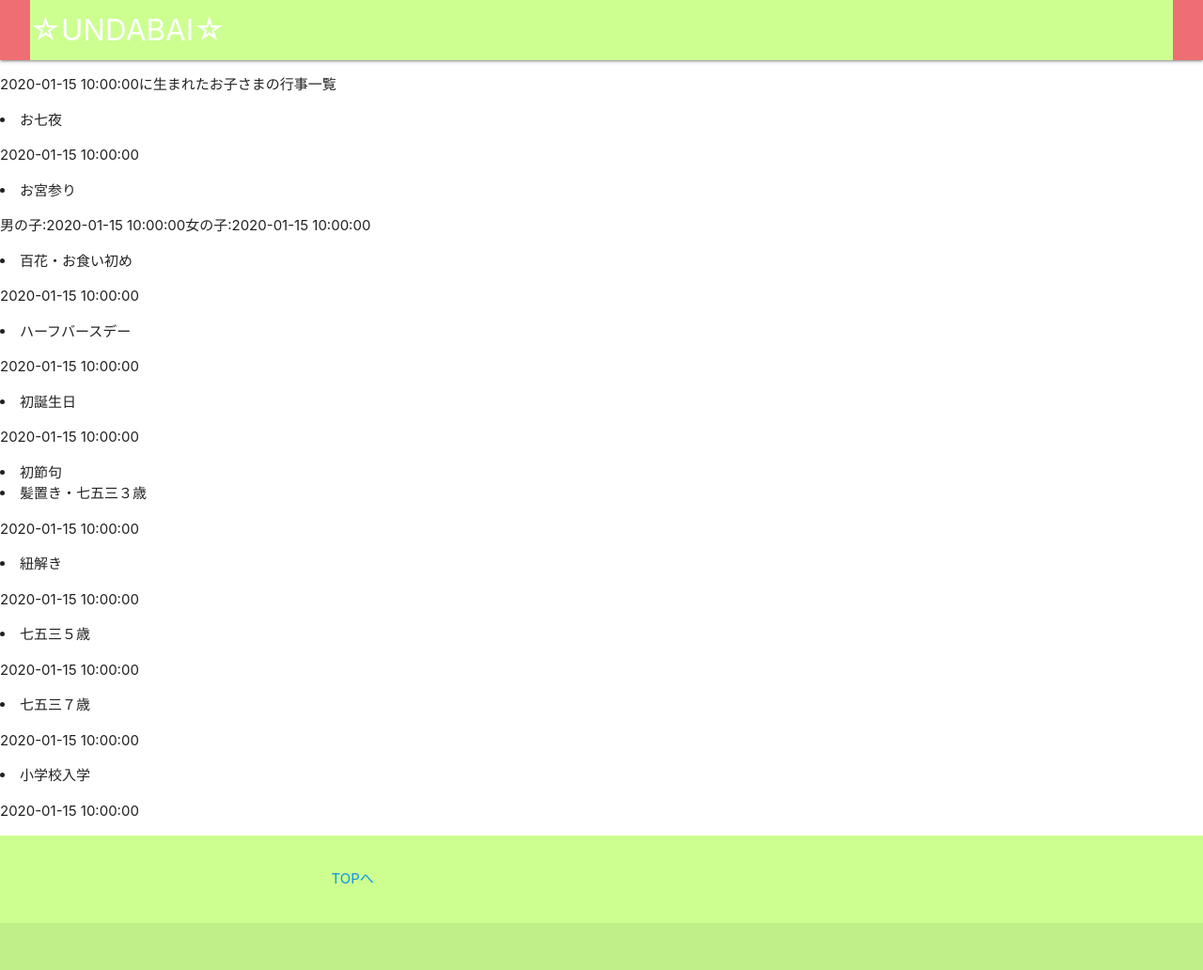
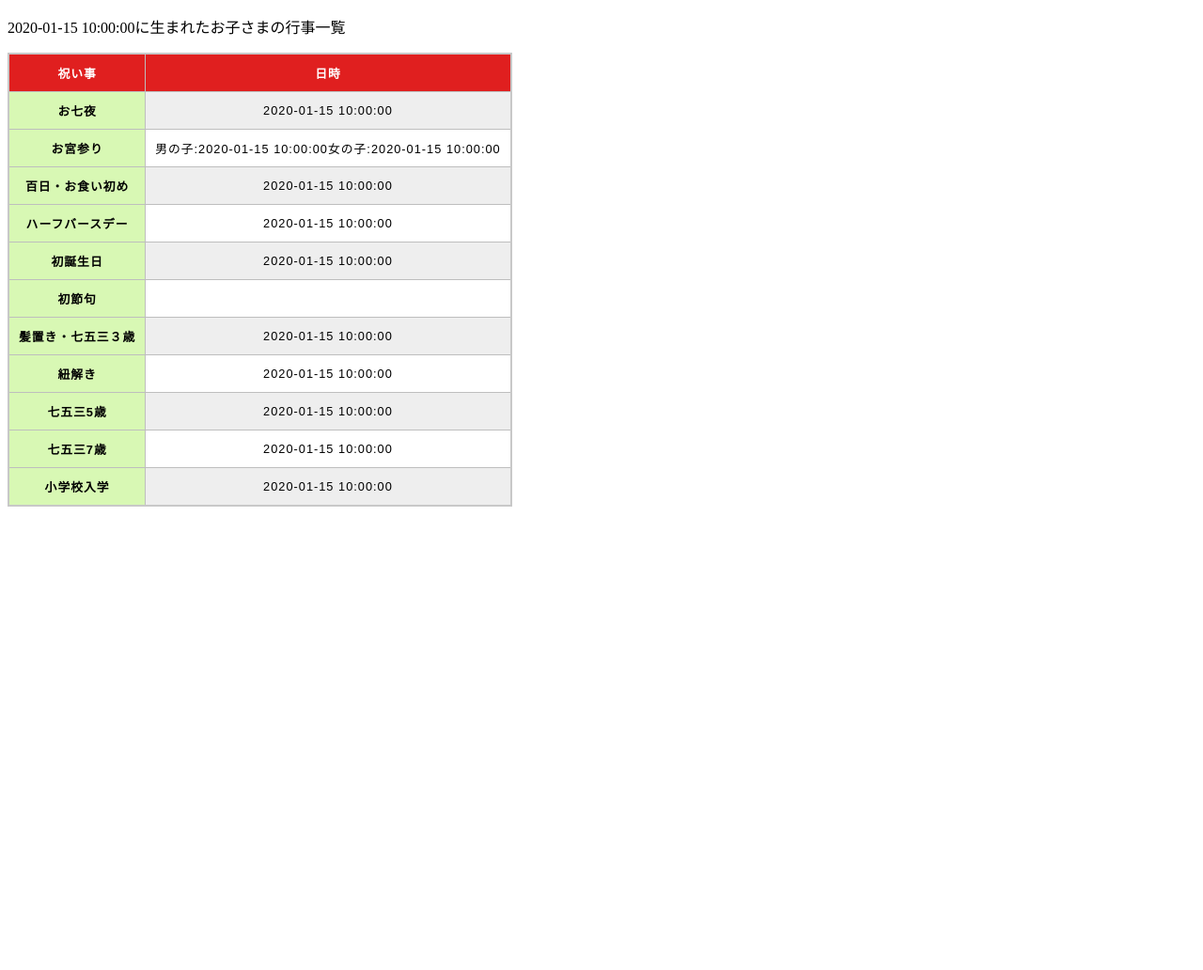
Before and after one commit to kanabassy/test, a Flask app: template templates/kekka.html in a window 1280 px wide. Shown: the whole page at 94% size. After the commit the page ends 539 px from the top, so only its background shows below. Run offline with Flask 2, Linux system fonts and the light colour scheme; the template is opened without the code that fills it: most values are stand-ins (such as "Sample title", 1, 10 or a date in 2020); some libraries are stand-ins or nearby versions.

Commit message:
html.cssの作成

```diff
--- a/static/css/style.css
+++ b/static/css/style.css
@@ -1,5 +1,36 @@
-@media only screen and (min-width: 601px) {
-    nav {
-        padding: 0 32px;
-    }
+
+td,
+th {
+    border: 1px solid rgb(190, 190, 190);
+    padding: 10px;
 }
+
+td {
+    text-align: center;
+}
+
+tr:nth-child(even) {
+    background-color: #eee;
+}
+
+th[scope="col"] {
+    background-color: hsl(0, 76%, 50%);
+    color: #fff;
+}
+
+th[scope="row"] {
+    background-color: hsl(88, 83%, 84%) ;
+}
+
+caption {
+    padding: 10px;
+    caption-side: bottom;
+}
+
+table {
+    border-collapse: collapse;
+    border: 2px solid rgb(200, 200, 200);
+    letter-spacing: 1px;
+    font-family: sans-serif;
+    font-size: .8rem;
+}
--- a/templates/kekka.html
+++ b/templates/kekka.html
@@ -1,28 +1,80 @@
-{% extends "base.html" %}
-{% block content %}
+
+
+<!DOCTYPE html>
+<html lang="en">
+<head>
+    <meta charset="UTF-8">
+    <meta http-equiv="X-UA-Compatible" content="IE=edge">
+    <meta name="viewport" content="width=device-width, initial-scale=1.0">
+    <title>Document</title>
+    <link rel="stylesheet" href="../static/css/style.css">
+</head>
+<body>
+
+</body>
+</html>
 
 <p>{{birthday}}に生まれたお子さまの行事一覧</p>
+<table>
+    <caption></caption>
+    <tr>
+        <th scope="col">祝い事</th>
+        <th scope="col">日時</th>
 
-<li>お七夜</li>
-<p>{{o.date()}}</p>
-<li>お宮参り</li>
-<p>男の子:{{hb.date()}}女の子:{{hg.date()}}</p>
-<li>百花・お食い初め</li>
-<p>{{m.date()}}</p>
-<li>ハーフバースデー</li>
-<p>{{hbd.date()}}</p>
-<li>初誕生日</li>
-<p>{{bd.date()}}</p>
-<li>初節句</li>
-<li>髪置き・七五三３歳</li>
-<p>{{km.date()}}</p>
-<li>紐解き</li>
-<p>{{ht.date()}}</p>
-<li>七五三５歳</li>
-<p>{{go.date()}}</p>
-<li>七五三７歳</li>
-<p>{{na.date()}}</p>
-<li>小学校入学</li>
-<p>{{jhs.date()}}</p>
+    </tr>
+    <tr>
+        <th scope="row">お七夜</th>
+        <td>{{o.date()}}</td>
 
-{% endblock %}
+    </tr>
+    <tr>
+        <th scope="row">お宮参り</th>
+        <td>男の子:{{hb.date()}}女の子:{{hg.date()}}</td>
+
+    </tr>
+    <tr>
+        <th scope="row">百日・お食い初め</th>
+        <td>{{m.date()}}</td>
+
+    </tr>
+    <tr>
+        <th scope="row">ハーフバースデー</th>
+        <td>{{hbd.date()}}</td>
+
+    </tr>
+    <tr>
+        <th scope="row">初誕生日</th>
+        <td>{{bd.date()}}</td>
+
+    </tr>
+    <tr>
+        <th scope="row">初節句</th>
+        <td></td>
+
+    </tr>
+    <tr>
+        <th scope="row">髪置き・七五三３歳</th>
+        <td>{{km.date()}}</td>
+
+    </tr>
+    <tr>
+        <th scope="row">紐解き</th>
+        <td>{{ht.date()}}</td>
+
+    </tr>
+    <tr>
+        <th scope="row">七五三5歳</th>
+        <td>{{go.date()}}</td>
+
+    </tr>
+    <tr>
+        <th scope="row">七五三7歳</th>
+        <td>{{na.date()}}</td>
+
+    </tr>
+    <tr>
+        <th scope="row">小学校入学</th>
+        <td>{{jhs.date()}}</td>
+
+    </tr>
+</table>
--- a/templates/toptop.html
+++ b/templates/toptop.html
@@ -1,3 +1,4 @@
+
 <form action="/toptop"method="post">
 
     <input type="date" name="birthday" max="9999-12-31">
```
